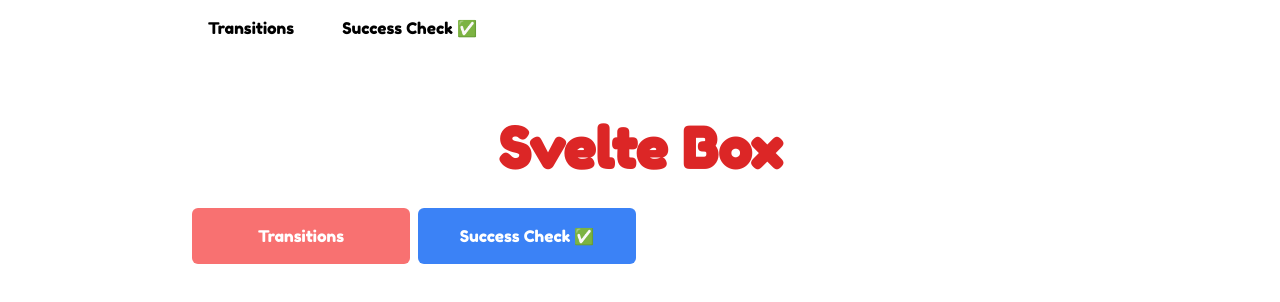
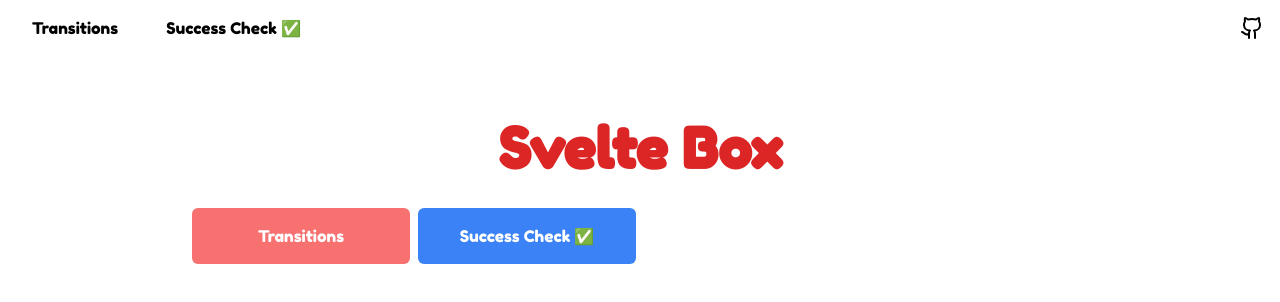
Before and after one commit to Phonbopit/svelte-box, a SvelteKit app: page / in a window 1280 px wide. Shown: the top 302 px of the page. Built offline with nearby package versions, Linux system fonts and the light colour scheme.

Commit message:
chore: add github link

```diff
--- a/src/routes/+layout.svelte
+++ b/src/routes/+layout.svelte
@@ -19,7 +19,7 @@
 </svelte:head>
 
 <nav class="navbar">
-  <div class="container max-w-4xl mx-auto py-4">
+  <div class="container max-w-8xl mx-auto p-4 flex justify-between">
     <ul class="flex space-x-4">
       {#each menus as menu}
         <li>
@@ -31,6 +31,32 @@
         </li>
       {/each}
     </ul>
+
+    <div>
+      <a
+        href="https://github.com/phonbopit/svelte-box"
+        class="hover:text-primary-500"
+        target="_blank"
+        rel="noopener"
+      >
+        <!-- lucide github : https://lucide.dev/icons/github -->
+        <svg
+          xmlns="http://www.w3.org/2000/svg"
+          width="24"
+          height="24"
+          viewBox="0 0 24 24"
+          fill="none"
+          stroke="currentColor"
+          stroke-width="2"
+          stroke-linecap="round"
+          stroke-linejoin="round"
+          class="lucide lucide-github"
+          ><path
+            d="M15 22v-4a4.8 4.8 0 0 0-1-3.5c3 0 6-2 6-5.5.08-1.25-.27-2.48-1-3.5.28-1.15.28-2.35 0-3.5 0 0-1 0-3 1.5-2.64-.5-5.36-.5-8 0C6 2 5 2 5 2c-.3 1.15-.3 2.35 0 3.5A5.403 5.403 0 0 0 4 9c0 3.5 3 5.5 6 5.5-.39.49-.68 1.05-.85 1.65-.17.6-.22 1.23-.15 1.85v4"
+          /><path d="M9 18c-4.51 2-5-2-7-2" /></svg
+        >
+      </a>
+    </div>
   </div>
 </nav>
 
```
